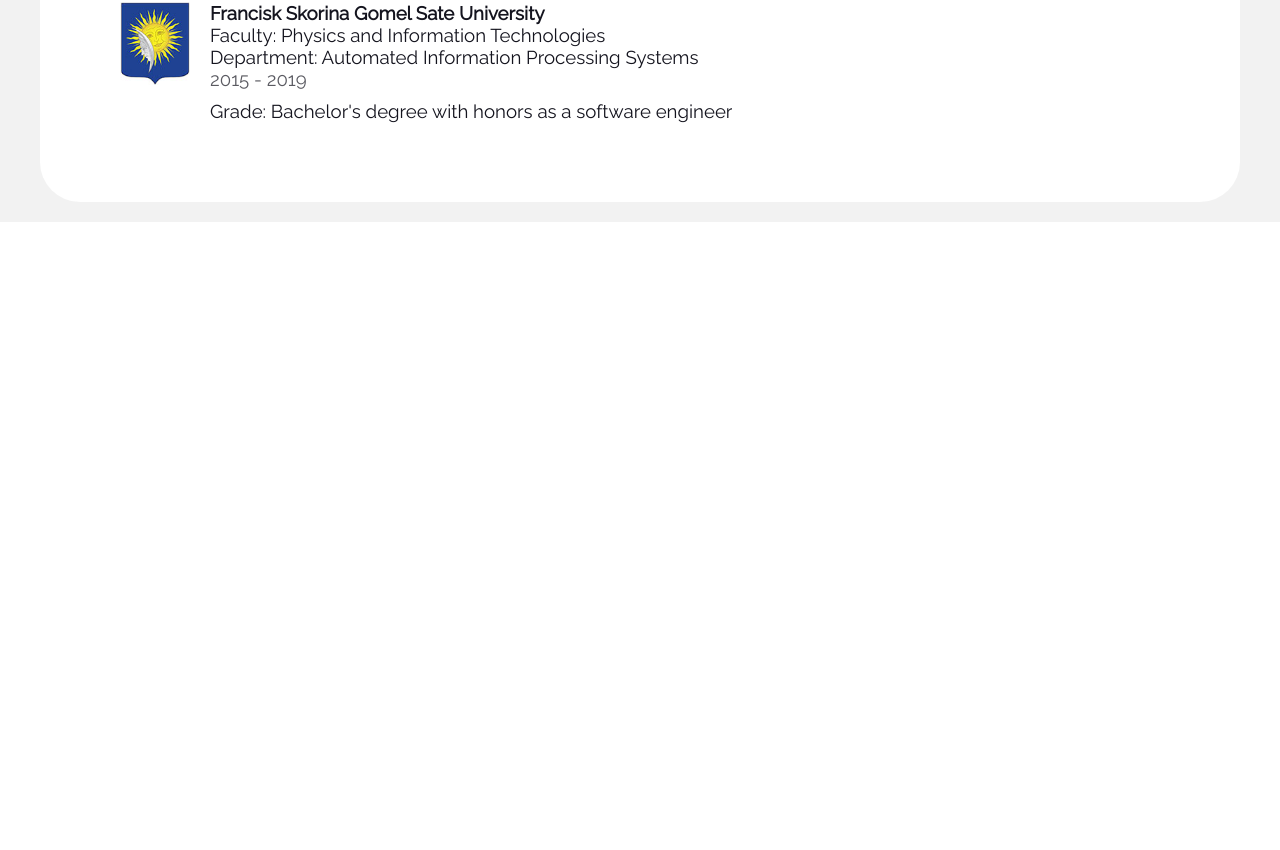
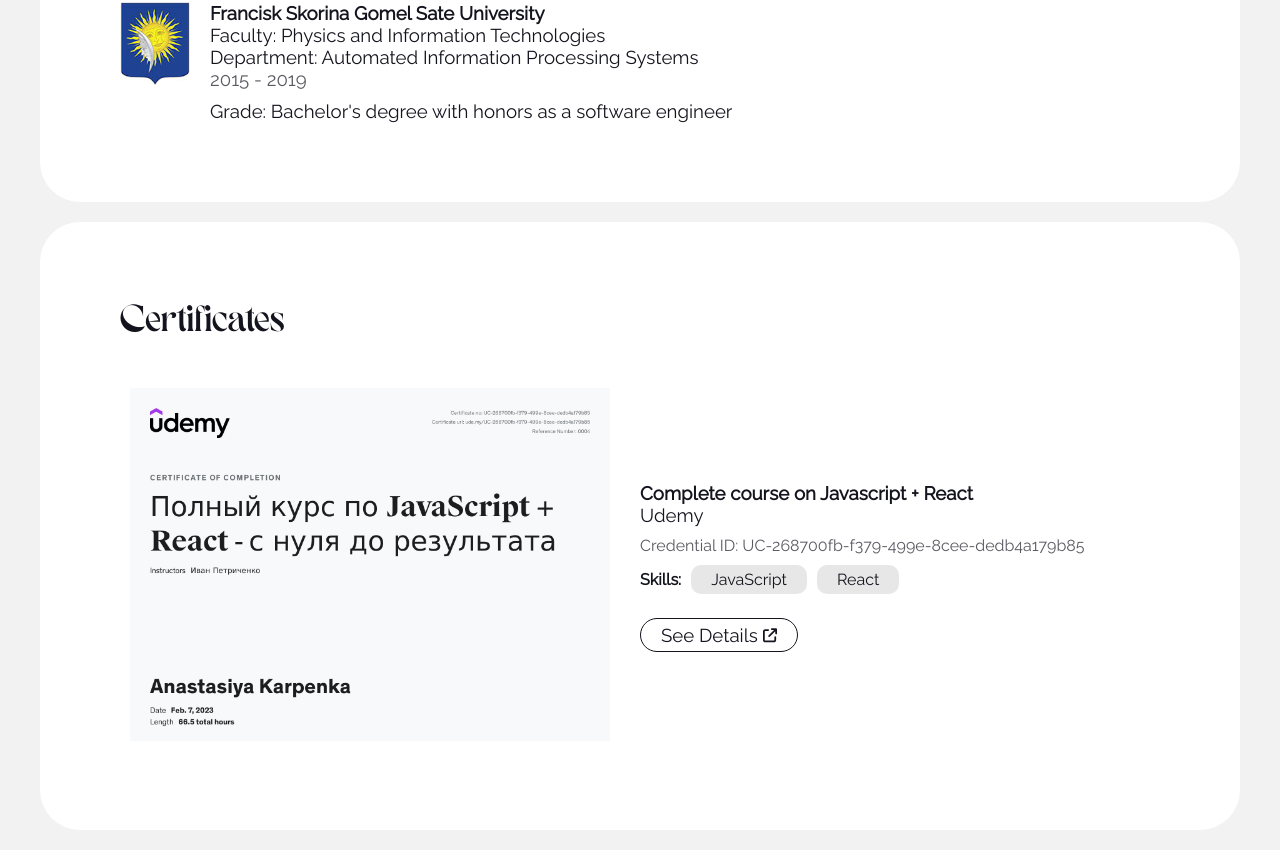
Before and after one commit to AKarpenka/stasy-portfolio, a React (Create React App) app: page / in a window 1280 px wide. Shown: the part 3449-4299 px from the top of the page. Before the commit the page ends 3671 px from the top, so only its background shows below. Built offline with nearby package versions, Linux system fonts and the light colour scheme.

Commit message:
added certificates

```diff
--- a/src/App/App.js
+++ b/src/App/App.js
@@ -5,6 +5,7 @@
 import Portfolio from '../components/portfolio/portfolio';
 import Experience from '../components/experience/experience';
 import Education from '../components/education/education';
+import EducationCertificates from '../components/educationCertificates/educationCertificates';
 
 function App() {
   return (
@@ -15,7 +16,7 @@
       <Portfolio />
       <Experience />
       <Education />
-      {/* sertificats */}
+      <EducationCertificates />
       {/* contacts */}
       {/* download cv */}
       {/* hobby */}
--- /dev/null
+++ b/src/components/educationCertificates/educationCertificates.js
@@ -0,0 +1,59 @@
+import './educationCertificates.scss';
+import { FontAwesomeIcon } from '@fortawesome/react-fontawesome';
+import { faArrowUpRightFromSquare } from '@fortawesome/free-solid-svg-icons';
+
+const certificates = [
+    {
+        id: 1,
+        name: 'Complete course on Javascript + React',
+        issuingOrganization: 'Udemy',
+        credentialId: 'UC-268700fb-f379-499e-8cee-dedb4a179b85',
+        credentialURL: 'https://www.udemy.com/certificate/UC-268700fb-f379-499e-8cee-dedb4a179b85/',
+        img: '/images/certificates/React.jpg',
+        skills: [
+            'JavaScript',
+            'React'
+        ]
+    }
+];
+
+const EducationCertificates = () => {
+    return (
+        <div className="container">
+            <p className="certificates-title">Certificates</p>
+            {
+                certificates.reverse().map(({id, name, issuingOrganization, credentialId, credentialURL, img, skills}) => {
+                    return (
+                        <>
+                            <div key={id} className="certificate">
+                                <img src={img} alt="image of certificate" width={'500px'} />
+                                <div className="certificate-content">
+                                    <p className="certificate-title">{name}</p>
+                                    <p>{issuingOrganization}</p>
+                                    <p className="credentialId">Credential ID: {credentialId}</p>
+                                    <div className="skills">
+                                        <p>Skills: </p>
+                                        <div className="skill">
+                                            {skills.map((skill, index) => {
+                                                return <p key={index}>{skill}</p>
+                                            })}
+                                        </div>
+                                    </div>
+                                    <a href={credentialURL} target='_blank' rel="noreferrer" >
+                                        See Details
+                                        <FontAwesomeIcon icon={faArrowUpRightFromSquare} width={'14px'} className="link-icon" />
+                                    </a>
+                                </div>
+
+                            </div>
+                            {id !== 1 && certificates.length > 1 && <hr/>}
+                        </>
+
+                    )
+                })
+            }
+        </div>
+    )
+}
+
+export default EducationCertificates;
--- /dev/null
+++ b/src/components/educationCertificates/educationCertificates.scss
@@ -0,0 +1,92 @@
+@import '../../styles/variables.scss';
+
+.certificates-title {
+    font-family: SonderRegular;
+    font-size: 28pt;
+    color: $dark-blue;
+    margin-bottom: 40px;
+}
+
+.certificate {
+    font-size: 14pt;
+    width: 100%;
+    display: grid;
+    grid-template-columns: 1fr 1fr;
+
+    .certificate-content {
+        align-self: center;
+
+        .certificate-title {
+            font-weight: 600;
+        }
+
+        .credentialId {
+            font-size: 12pt;
+            color: rgba($dark-blue, .7);
+            margin-top: 10px;
+        }
+
+        .skills {
+            display: flex;
+            font-size: 12pt;
+            margin-bottom: 30px;
+
+            p:first-child {
+                font-weight: 600;
+                margin-right: 10px;
+                padding-top: 15px;
+            }
+
+            .skill {
+                display: flex;
+                flex-wrap: wrap;
+
+                p {
+                    margin: 10px 10px 0 0;
+                    font-weight: 500;
+                    background-color: rgba($dark-blue, 0.1);
+                    padding: 5px 20px;
+                    border-radius: 10px;
+                }
+            }
+        }
+
+        a {
+            border-radius: 25px;
+            border: 1px solid $dark-blue;
+            padding: 5px 20px;
+            color: $dark-blue;
+            text-decoration: none;
+            transition: all 0.1s ease-in-out;
+
+            .link-icon {
+                margin-left: 5px;
+                color: $dark-blue;
+                transition: all 0.1s ease-in-out;
+            }
+
+            &:hover {
+                background-color: $dark-blue;
+                color: white;
+
+                .link-icon {
+                    color: white;
+                }
+            }
+
+            &:active {
+                background-color: $dark-blue;
+                color: rgba(255, 255, 255, 0.5);
+
+                .link-icon {
+                    color: rgba(255, 255, 255, 0.5);;
+                }
+            }
+        }
+    }
+}
+
+hr {
+    margin: 40px 0;
+    border: 1px solid rgba($dark-blue, .08);
+}
```
Also changed, not shown: public/images/certificates/React.jpg (added).
